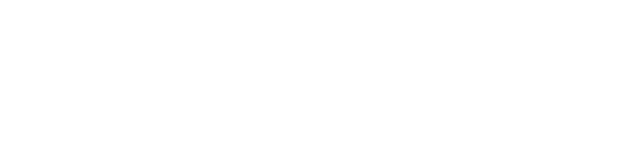
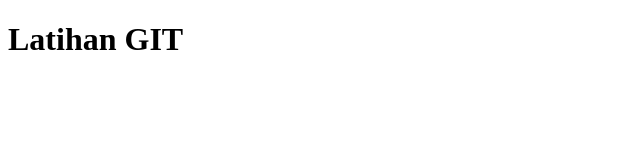
Before and after one commit to Johanesfii/Johanesfii.github.io, a plain HTML site: page latihangit.html in a window 1280 px wide. Shown: the whole page, without its empty margins (0-640 px from the left). Drawn offline with Linux system fonts and the light colour scheme.

Commit message:
commit kedua

```diff
--- a/latihangit.html
+++ b/latihangit.html
@@ -4,7 +4,9 @@
     <meta charset="UTF-8" />
     <meta http-equiv="X-UA-Compatible" content="IE=edge" />
     <meta name="viewport" content="width=device-width, initial-scale=1.0" />
-    <title>Document</title>
+    <title>Latihan Git</title>
   </head>
-  <body></body>
+  <body>
+    <h1>Latihan GIT</h1>
+  </body>
 </html>
```
